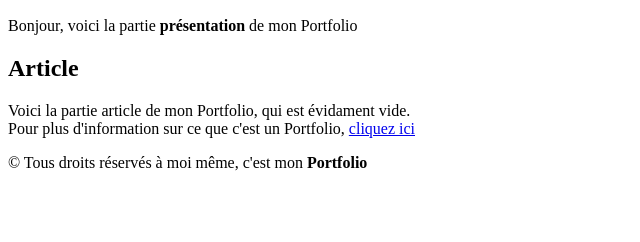
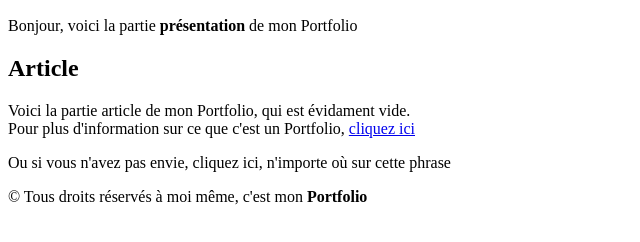
Before and after one commit to AAA114514AAA1919810/mon-portfolio, a plain HTML site: page index.html in a window 1280 px wide. Shown: the part 110-352 px from the top of the page, without its empty margins (0-640 px from the left). Drawn offline with Linux system fonts and the light colour scheme.

Commit message:
version 1.01
quelque modification

```diff
--- a/index.html
+++ b/index.html
@@ -24,8 +24,8 @@
             <p>
                 Voici la partie article de mon Portfolio, qui est évidament vide. <br>
                 Pour plus d'information sur ce que c'est un Portfolio, <a href="https://fr.wikipedia.org/wiki/Portfolio" target="_blank">cliquez ici</a>
-
             </p>
+            <p onclick="alert('Cliquez sur le lien, la définition est dans le lien just en haut là, juste là.')">Ou si vous n'avez pas envie, cliquez ici, n'importe où sur cette phrase</p>
 
         </section>
 
```
